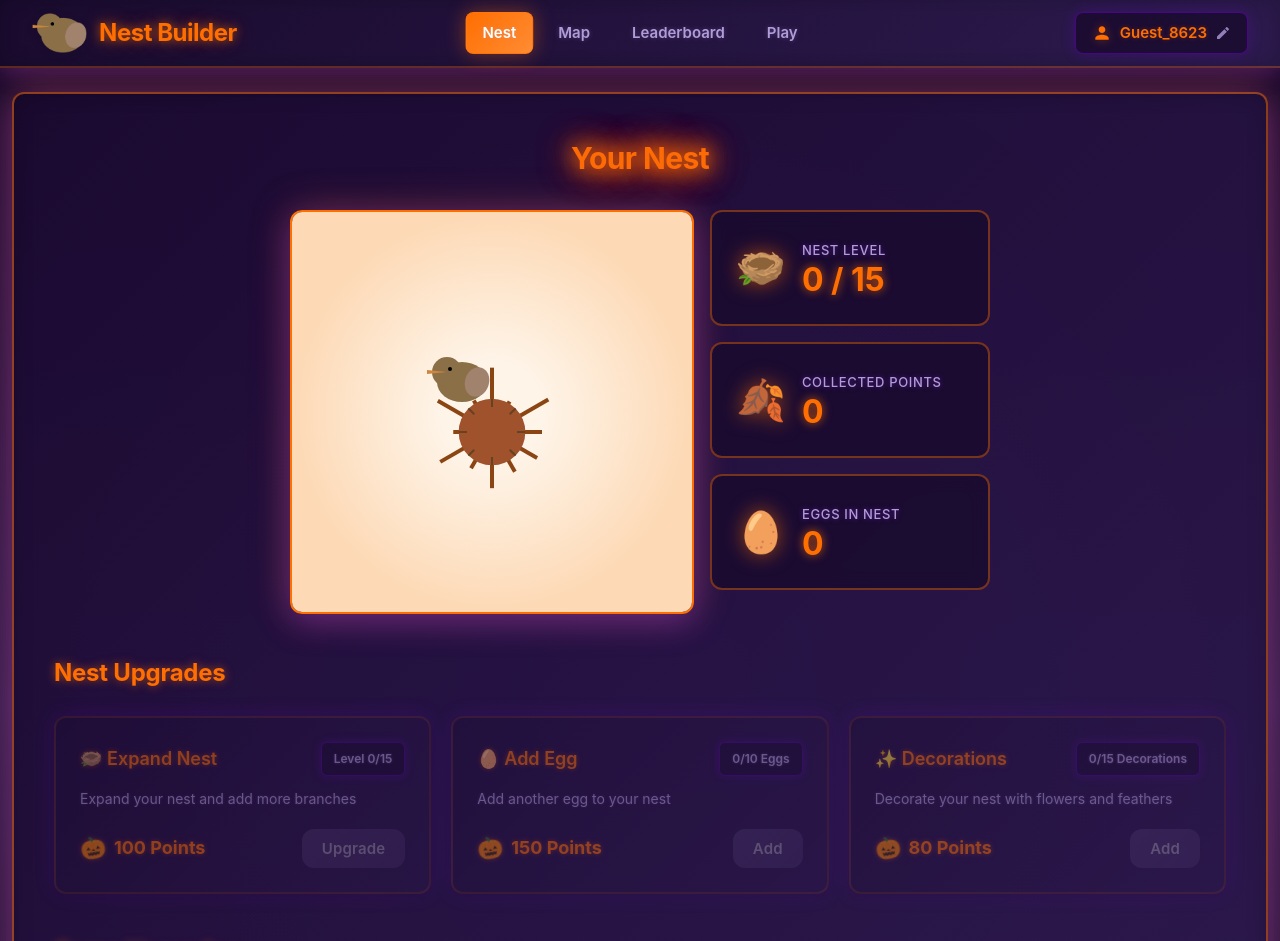
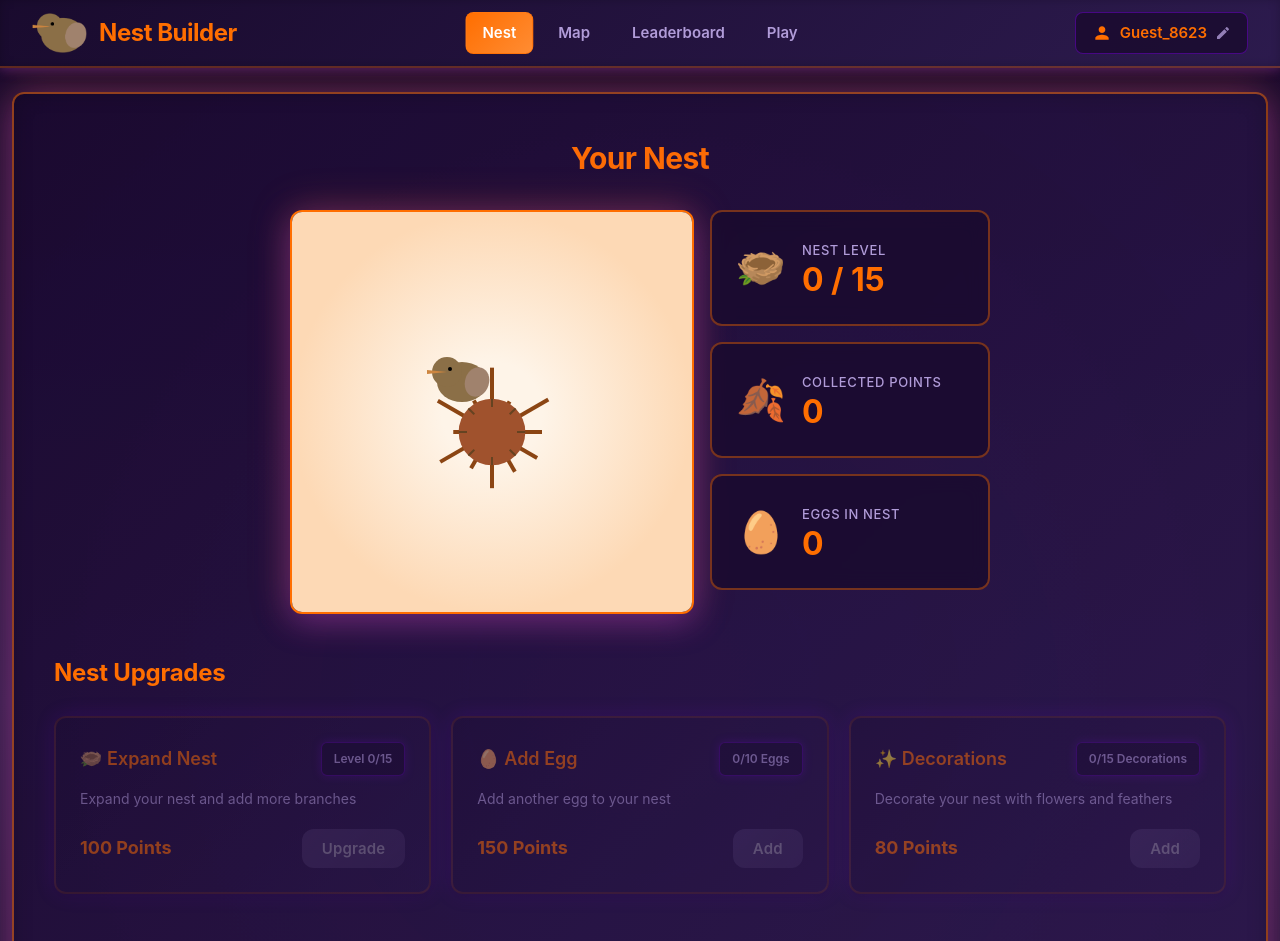
Before and after one commit to alexmen656/Woodcock-Game, a Vue app: page / in a window 1280 px wide. Shown: the top 941 px of the page. Built offline with nearby package versions, Linux system fonts and the light colour scheme; no server answers.

Commit message:
feat: Remove shadows

```diff
--- a/src/App.vue
+++ b/src/App.vue
@@ -96,9 +96,9 @@ async function saveUsername() {
   background: linear-gradient(135deg, rgba(26, 11, 46, 0.98), rgba(45, 27, 78, 0.98));
   border-bottom: 2px solid rgba(255, 110, 0, 0.3);
   box-shadow:
-    0 4px 20px rgba(138, 43, 226, 0.3),
-    0 0 30px rgba(255, 110, 0, 0.2),
-    inset 0 -1px 20px rgba(0, 0, 0, 0.2);
+    0 2px 10px rgba(138, 43, 226, 0.3),
+    0 0 15px rgba(255, 110, 0, 0.2),
+    inset 0 -0.5px 10px rgba(0, 0, 0, 0.2);
   position: sticky;
   top: 0;
   z-index: 100;
@@ -131,7 +131,6 @@ async function saveUsername() {
   height: 40px;
   width: auto;
   display: block;
-  filter: drop-shadow(0 2px 4px rgba(0,0,0,0.1));
 }
 
 .logo h1 {
@@ -141,9 +140,6 @@ async function saveUsername() {
   letter-spacing: -0.02em;
   margin: 0;
   white-space: nowrap;
-  text-shadow:
-    0 0 10px rgba(255, 110, 0, 0.6),
-    0 0 20px rgba(255, 110, 0, 0.4);
 }
 
 .nav {
@@ -164,21 +160,18 @@ async function saveUsername() {
   transition: all 0.2s ease;
   border: 1px solid transparent;
   white-space: nowrap;
-  text-shadow: 0 0 5px rgba(177, 156, 217, 0.3);
 }
 
 .nav-link:hover {
   color: #ff6e00;
   background: rgba(26, 11, 46, 0.8);
   border-color: rgba(255, 110, 0, 0.3);
-  box-shadow: 0 0 15px rgba(255, 110, 0, 0.2);
 }
 
 .nav-link.router-link-active {
   color: white;
   background: linear-gradient(135deg, #ff6e00, #ff8c33);
   border-color: rgba(255, 110, 0, 0.5);
-  box-shadow: 0 0 20px rgba(255, 110, 0, 0.4);
 }
 
 .username-section {
@@ -199,13 +192,11 @@ async function saveUsername() {
   cursor: pointer;
   transition: all 0.2s ease;
   white-space: nowrap;
-  box-shadow: 0 0 15px rgba(139, 0, 255, 0.2);
 }
 
 .username-display:hover {
   border-color: rgba(255, 110, 0, 0.5);
   background: rgba(26, 11, 46, 0.95);
-  box-shadow: 0 0 20px rgba(255, 110, 0, 0.3);
 }
 
 .username-icon {
@@ -213,14 +204,12 @@ async function saveUsername() {
   height: 20px;
   color: #ff6e00;
   flex-shrink: 0;
-  filter: drop-shadow(0 0 5px rgba(255, 110, 0, 0.4));
 }
 
 .username-text {
   font-weight: 600;
   color: #ff6e00;
   font-size: 0.9375rem;
-  text-shadow: 0 0 5px rgba(255, 110, 0, 0.3);
 }
 
 .edit-icon {
@@ -250,7 +239,6 @@ async function saveUsername() {
 
 .username-input:focus {
   border-color: #ff6e00;
-  box-shadow: 0 0 0 3px rgba(255, 110, 0, 0.2), 0 0 15px rgba(255, 110, 0, 0.3);
 }
 
 .app-main {
--- a/src/components/WoodcockGame.vue
+++ b/src/components/WoodcockGame.vue
@@ -54,7 +54,7 @@
         <div class="tutorial-content">
           <h2>Welcome to Nest Builder!</h2>
           <div class="tutorial-instructions">
-           <!--<div class="tutorial-item">
+            <!--<div class="tutorial-item">
               <svg class="tutorial-icon" viewBox="0 0 24 24" fill="currentColor">
                 <path
                   d="M13 3h-2v10h2V3zm4.83 2.17l-1.42 1.42C17.99 7.86 19 9.81 19 12c0 3.87-3.13 7-7 7s-7-3.13-7-7c0-2.19 1.01-4.14 2.58-5.42L6.17 5.17C4.23 6.82 3 9.26 3 12c0 4.97 4.03 9 9 9s9-4.03 9-9c0-2.74-1.23-5.18-3.17-6.83z" />
@@ -935,14 +935,12 @@ function playSound(type) {
   font-weight: 600;
   text-transform: uppercase;
   letter-spacing: 0.05em;
-  text-shadow: 0 0 5px rgba(138, 43, 226, 0.3);
 }
 
 .stat-item .value {
   font-size: 1.5rem;
   font-weight: 700;
   color: #ff6e00;
-  text-shadow: 0 0 10px rgba(255, 110, 0, 0.6);
 }
 
 .hearts {
@@ -959,12 +957,16 @@ function playSound(type) {
 }
 
 @keyframes heartBeat {
-  0%, 100% {
+
+  0%,
+  100% {
     transform: scale(1);
   }
+
   25% {
     transform: scale(1.1);
   }
+
   50% {
     transform: scale(1);
   }
@@ -1103,11 +1105,6 @@ canvas {
   color: #ff6e00;
   margin-bottom: 2rem;
   font-weight: 700;
-  text-shadow:
-    0 0 10px #ff6e00,
-    0 0 20px #ff6e00,
-    0 0 30px #ff4500;
-  animation: spookyGlow 3s ease-in-out infinite;
 }
 
 .tutorial-instructions {
@@ -1200,9 +1197,6 @@ canvas {
   color: #ff6e00;
   margin-bottom: 1.25rem;
   font-weight: 700;
-  text-shadow:
-    0 0 10px #ff6e00,
-    0 0 20px #ff6e00;
   animation: spookyGlow 3s ease-in-out infinite;
 }
 
@@ -1217,7 +1211,6 @@ canvas {
 .total-points {
   color: #ff6e00;
   font-size: 1.5rem;
-  text-shadow: 0 0 10px rgba(255, 110, 0, 0.5);
 }
 
 .death-message {
@@ -1225,7 +1218,6 @@ canvas {
   color: #ff0000;
   font-weight: 600;
   margin: 0.75rem 0;
-  text-shadow: 0 0 15px rgba(255, 0, 0, 0.8);
   animation: pulse 1s infinite;
 }
 
@@ -1239,20 +1231,7 @@ canvas {
   font-size: 1.125rem;
   color: #ff6e00;
   font-weight: 700;
-  animation: pulse 1s infinite, spookyGlow 3s ease-in-out infinite;
   margin-top: 1rem;
-  text-shadow: 0 0 15px rgba(255, 110, 0, 0.8);
-}
-
-@keyframes pulse {
-  0%,
-  100% {
-    transform: scale(1);
-  }
-
-  50% {
-    transform: scale(1.05);
-  }
 }
 
 @media (max-width: 900px) {
--- a/src/views/HomeView.vue
+++ b/src/views/HomeView.vue
@@ -604,27 +604,6 @@ function goToMap() {
     margin-bottom: 1.75rem;
     font-weight: 700;
     letter-spacing: -0.02em;
-    text-shadow:
-        0 0 10px #ff6e00,
-        0 0 20px #ff6e00,
-        0 0 30px #ff4500;
-    animation: spookyGlow 3s ease-in-out infinite;
-}
-
-@keyframes spookyGlow {
-    0%, 100% {
-        text-shadow:
-            0 0 10px #ff6e00,
-            0 0 20px #ff6e00,
-            0 0 30px #ff4500;
-    }
-    50% {
-        text-shadow:
-            0 0 20px #ff6e00,
-            0 0 30px #ff6e00,
-            0 0 40px #ff4500,
-            0 0 50px #ff4500;
-    }
 }
 
 .nest-canvas {
@@ -695,7 +674,6 @@ function goToMap() {
 
 .stat-icon {
     font-size: 2.5rem;
-    filter: drop-shadow(0 0 10px rgba(255, 110, 0, 0.6));
 }
 
 .stat-info {
@@ -710,7 +688,6 @@ function goToMap() {
     font-weight: 500;
     text-transform: uppercase;
     letter-spacing: 0.05em;
-    text-shadow: 0 0 5px rgba(138, 43, 226, 0.5);
 }
 
 .stat-value {
@@ -718,7 +695,6 @@ function goToMap() {
     font-weight: 700;
     color: #ff6e00;
     line-height: 1;
-    text-shadow: 0 0 10px rgba(255, 110, 0, 0.8);
 }
 
 .upgrades-section {
@@ -733,7 +709,6 @@ function goToMap() {
     margin-bottom: 1.5rem;
     font-weight: 700;
     letter-spacing: -0.01em;
-    text-shadow: 0 0 10px rgba(255, 110, 0, 0.6);
     position: relative;
     display: inline-block;
 }
@@ -799,7 +774,6 @@ function goToMap() {
     color: #ff6e00;
     margin: 0;
     font-weight: 600;
-    text-shadow: 0 0 5px rgba(255, 110, 0, 0.5);
 }
 
 .upgrade-level {
@@ -811,7 +785,6 @@ function goToMap() {
     font-weight: 600;
     border: 1px solid rgba(139, 0, 255, 0.4);
     box-shadow: 0 0 10px rgba(139, 0, 255, 0.3);
-    text-shadow: 0 0 3px rgba(177, 156, 217, 0.4);
 }
 
 .upgrade-desc {
@@ -819,7 +792,6 @@ function goToMap() {
     font-size: 0.875rem;
     margin-bottom: 1.25rem;
     line-height: 1.5;
-    text-shadow: 0 0 3px rgba(177, 156, 217, 0.3);
 }
 
 .upgrade-footer {
@@ -833,16 +805,9 @@ function goToMap() {
     font-size: 1.125rem;
     font-weight: 700;
     color: #ff6e00;
-    text-shadow: 0 0 5px rgba(255, 110, 0, 0.5);
     display: flex;
     align-items: center;
     gap: 0.5rem;
-}
-
-.upgrade-cost::before {
-    content: '🎃';
-    font-size: 1.3rem;
-    animation: pumpkinSpin 4s ease-in-out infinite;
 }
 
 @keyframes pumpkinSpin {
--- a/src/views/Leaderboard.vue
+++ b/src/views/Leaderboard.vue
@@ -6,12 +6,12 @@
     </div>
     <div v-if="loading" class="loading">
       <div class="spinner halloween-spinner"></div>
-      <p>🕷️ Summoning the Leaderboard... 🕷️</p>
+      <p>Summoning the Leaderboard...</p>
     </div>
     <div v-else-if="error" class="error-message halloween-error">
       <span class="error-icon">💀</span>
       <p>{{ error }}</p>
-      <button @click="fetchLeaderboard" class="btn-retry">👻 Try Again</button>
+      <button @click="fetchLeaderboard" class="btn-retry">Try Again</button>
     </div>
     <div v-else class="leaderboard-container">
       <div class="stats-overview">
@@ -209,7 +209,6 @@ function formatNumber(num) {
 .leaderboard-header {
   text-align: center;
   margin-bottom: 2.5rem;
-  text-shadow: 0 0 20px rgba(255, 110, 0, 0.3);
 }
 
 .leaderboard-header h1 {
@@ -217,33 +216,11 @@ function formatNumber(num) {
   color: #ff6e00;
   margin-bottom: 0;
   font-weight: 700;
-  text-shadow:
-    0 0 10px #ff6e00,
-    0 0 20px #ff6e00,
-    0 0 30px #ff4500;
-  animation: spookyGlow 3s ease-in-out infinite;
-}
-
-@keyframes spookyGlow {
-  0%, 100% {
-    text-shadow:
-      0 0 10px #ff6e00,
-      0 0 20px #ff6e00,
-      0 0 30px #ff4500;
-  }
-  50% {
-    text-shadow:
-      0 0 20px #ff6e00,
-      0 0 30px #ff6e00,
-      0 0 40px #ff4500,
-      0 0 50px #ff4500;
-  }
 }
 
 .subtitle {
   font-size: 1.125rem;
   color: #b19cd9;
-  text-shadow: 0 0 10px rgba(138, 43, 226, 0.5);
 }
 
 .loading {
@@ -353,7 +330,6 @@ function formatNumber(num) {
   font-size: 2.5rem;
   font-weight: 700;
   color: #ff6e00;
-  text-shadow: 0 0 10px rgba(255, 110, 0, 0.8);
 }
 
 .stat-label {
@@ -479,7 +455,6 @@ function formatNumber(num) {
 
 .rank-badge .rank-number {
   color: #b19cd9;
-  text-shadow: 0 0 5px rgba(138, 43, 226, 0.5);
 }
 
 .player-info {
@@ -526,7 +501,6 @@ function formatNumber(num) {
   display: flex;
   align-items: center;
   gap: 0.5rem;
-  text-shadow: 0 0 10px rgba(255, 110, 0, 0.3);
 }
 
 .online-dot {
@@ -565,13 +539,11 @@ function formatNumber(num) {
   font-size: 0.9375rem;
   color: #b19cd9;
   font-weight: 600;
-  text-shadow: 0 0 5px rgba(138, 43, 226, 0.3);
   transition: all 0.3s ease;
 }
 
 .stat-item:hover {
   color: #ff6e00;
-  text-shadow: 0 0 10px rgba(255, 110, 0, 0.5);
   transform: scale(1.1);
 }
 
@@ -586,7 +558,6 @@ function formatNumber(num) {
   color: #ff6e00;
   line-height: 1;
   margin-bottom: 0.25rem;
-  text-shadow: 0 0 15px rgba(255, 110, 0, 0.6);
 }
 
 .points-label {
@@ -600,7 +571,6 @@ function formatNumber(num) {
   font-size: 0.75rem;
   color: #8b00ff;
   margin-top: 0.25rem;
-  text-shadow: 0 0 5px rgba(138, 43, 226, 0.5);
 }
 
 .pagination {
@@ -642,7 +612,6 @@ function formatNumber(num) {
 .page-info {
   font-weight: 600;
   color: #b19cd9;
-  text-shadow: 0 0 10px rgba(138, 43, 226, 0.3);
 }
 
 @media (max-width: 768px) {
--- a/src/views/MapView.vue
+++ b/src/views/MapView.vue
@@ -752,9 +752,6 @@ main.app-main {
   background: linear-gradient(135deg, rgba(26, 11, 46, 0.95), rgba(45, 27, 78, 0.95));
   padding: 0.375rem 1rem;
   border-radius: var(--radius);
-  box-shadow:
-    0 8px 32px rgba(138, 43, 226, 0.4),
-    0 0 40px rgba(255, 110, 0, 0.3);
   border: 2px solid rgba(255, 110, 0, 0.5);
   backdrop-filter: blur(10px);
 }
@@ -765,9 +762,6 @@ main.app-main {
   margin: 0;
   font-weight: 700;
   text-align: center;
-  text-shadow:
-    0 0 10px rgba(255, 110, 0, 0.6),
-    0 0 20px rgba(255, 110, 0, 0.4);
 }
 
 .map-legend-floating {
@@ -796,7 +790,7 @@ main.app-main {
   gap: 0.5rem;
   font-size: 0.875rem;
   color: #b19cd9;
-  text-shadow: 0 0 5px rgba(177, 156, 217, 0.3);
+
 }
 
 .legend-marker {
@@ -853,7 +847,7 @@ main.app-main {
 .tooltip-name {
   font-weight: 600;
   color: #ff6e00;
-  text-shadow: 0 0 5px rgba(255, 110, 0, 0.4);
+
 }
 
 .tooltip-stats {
@@ -872,7 +866,7 @@ main.app-main {
 .tooltip-stat strong {
   color: #ff6e00;
   font-weight: 600;
-  text-shadow: 0 0 3px rgba(255, 110, 0, 0.3);
+
 }
 
 .nest-detail-panel {
@@ -947,7 +941,7 @@ main.app-main {
   color: #ff6e00;
   margin: 0;
   font-weight: 700;
-  text-shadow: 0 0 10px rgba(255, 110, 0, 0.5);
+
 }
 
 .detail-rank {
@@ -984,14 +978,14 @@ main.app-main {
   text-transform: uppercase;
   letter-spacing: 0.05em;
   font-weight: 600;
-  text-shadow: 0 0 3px rgba(177, 156, 217, 0.3);
+
 }
 
 .detail-value {
   font-size: 1.25rem;
   font-weight: 700;
   color: #ff6e00;
-  text-shadow: 0 0 5px rgba(255, 110, 0, 0.4);
+
 }
 
 .nest-preview {
```
